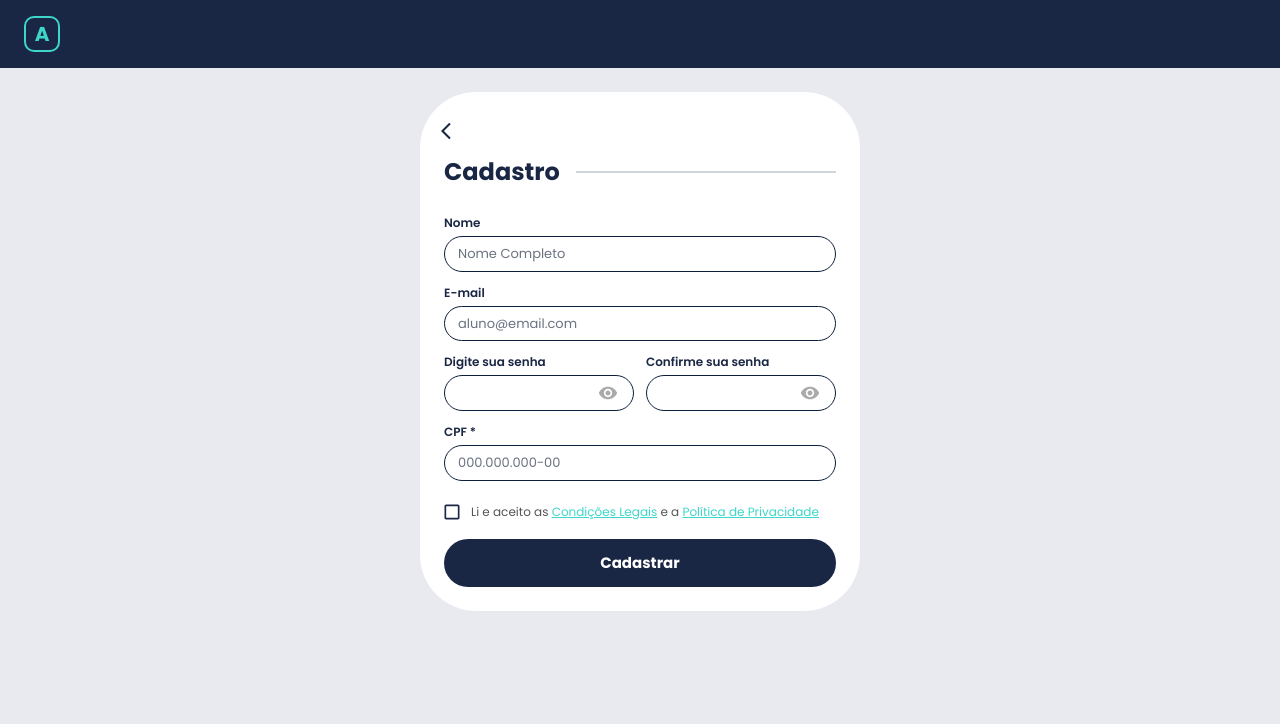
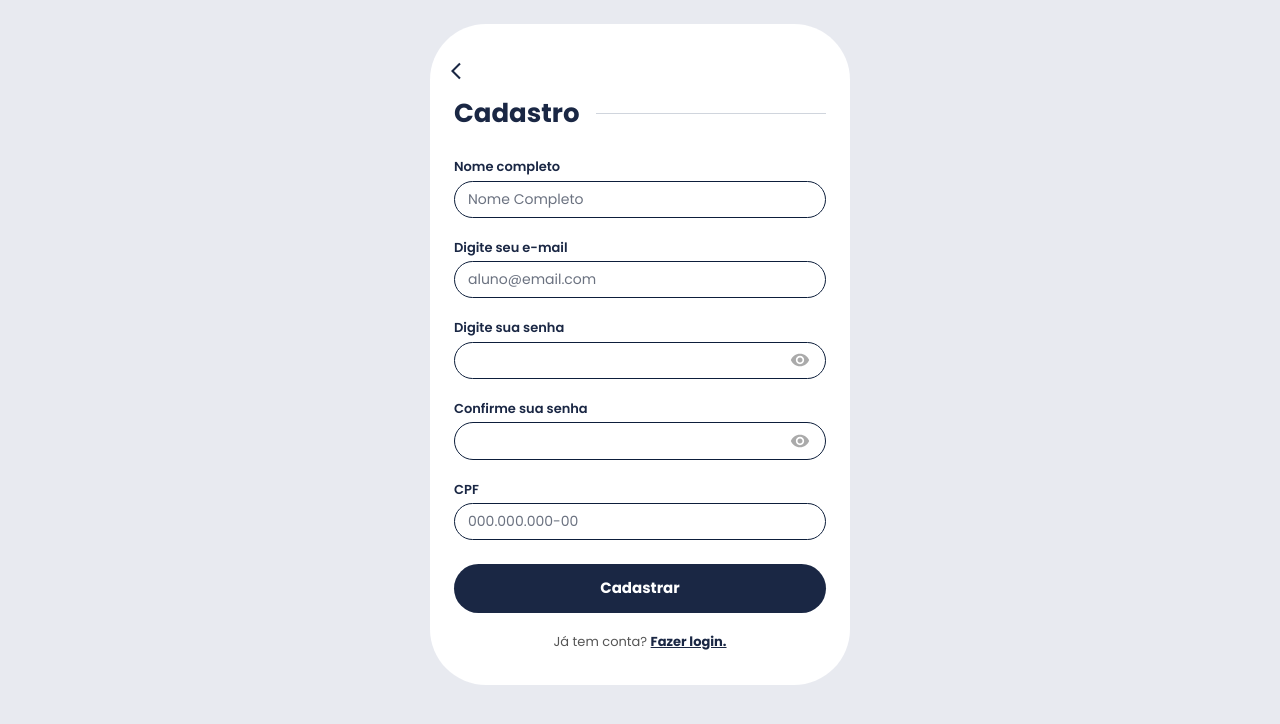
Before and after one commit to UCE020/UCE020-Front, a Next.js app: page /cadastro in a window 1280 px wide. Shown: the top 724 px of the page. Built offline with nearby package versions, Linux system fonts and the light colour scheme; what @mui/material-nextjs would draw is missing.

Commit message:
fix: login + cadastro

```diff
--- a/src/components/ui/button.tsx
+++ b/src/components/ui/button.tsx
@@ -5,14 +5,11 @@ import { Button as MuiButton, ButtonProps as MuiButtonProps, CircularProgress }
 import { clsx, type ClassValue } from 'clsx';
 import { twMerge } from 'tailwind-merge';
 
-/**
- * Utilitário para fundir classes Tailwind sem conflitos
- */
+/* Utilitário para fundir classes Tailwind sem conflitos */
 function cn(...inputs: ClassValue[]) {
   return twMerge(clsx(inputs));
 }
 
-// Corrigido: Removidos caracteres especiais 'ç', 'ó' e '/' que causavam erro de sintaxe
 interface ButtonProps extends Omit<MuiButtonProps, 'color'> {
   variant?: 'contained' | 'outlined' | 'text';
   color?: 'primary' | 'secondary' | 'error' | 'success' | 'warning';
--- a/src/features/auth/RegisterForm.tsx
+++ b/src/features/auth/RegisterForm.tsx
@@ -3,31 +3,36 @@
 import { useState } from "react";
 import { useRouter } from "next/navigation";
 import {
-  Box, Typography, Button, IconButton,
-  InputAdornment, CircularProgress, Alert,
+  Box, Typography, IconButton,
+  InputAdornment, Alert,
   FormControl, OutlinedInput, FormHelperText,
-  Checkbox, FormControlLabel,
 } from "@mui/material";
+import { Button } from "@/components/ui/button";
 import { Visibility, VisibilityOff, ArrowBackIos } from "@mui/icons-material";
 import { UseRegister } from "./useRegister";
 import { UserProfile } from "../../types/userProfile";
 
 // ── Estilos reutilizáveis ────────────────────────────────
-const labelSx = { fontSize: 12, fontWeight: 600, color: "#1a2744", mb: 0.5 };
+const labelSx = {
+  fontSize: 13,
+  fontWeight: 600,
+  color: "#1a2744",
+  mb: 0.5,
+};
 
 const inputSx = (hasError = false) => ({
   borderRadius: 2,
   bgcolor: "#fff",
-  fontSize: 13,
   "& fieldset": { borderColor: hasError ? "#d32f2f" : "#d0d5dd" },
   "&:hover fieldset": { borderColor: hasError ? "#d32f2f" : "#3dd6c8" },
   "&.Mui-focused fieldset": { borderColor: hasError ? "#d32f2f" : "#3dd6c8" },
+  "& input": { fontSize: 14 },
 });
 
 // ── Subcomponente: campo com label ───────────────────────
 function Field({
   label, value, onChange, type = "text",
-  placeholder, error, helperText, endAdornment, onBlur,
+  placeholder, error, helperText, endAdornment, onBlur, mt,
 }: {
   label: string; value: string;
   onChange: (v: string) => void;
@@ -35,10 +40,11 @@ function Field({
   error?: boolean; helperText?: string;
   endAdornment?: React.ReactNode;
   onBlur?: () => void;
+  mt?: number;
 }) {
   return (
     <Box>
-      <Typography sx={labelSx}>{label}</Typography>
+      <Typography sx={{ ...labelSx, mt: mt ?? 0 }}>{label}</Typography>
       <FormControl fullWidth size="small" error={error}>
         <OutlinedInput
           type={type}
@@ -55,79 +61,55 @@ function Field({
   );
 }
 
-// ── Wrapper comum (header + card) ────────────────────────
-function AuthCard({ onBack, children, hideBack = false }: {
-  onBack: () => void;
-  children: React.ReactNode;
-  hideBack?: boolean;
-}) {
-  return (
-    <Box sx={{ minHeight: "100dvh", bgcolor: "#e8eaf0", display: "flex", flexDirection: "column" }}>
-      <Box sx={{ bgcolor: "#1a2744", px: 3, py: 2 }}>
-        <Box sx={{
-          width: 36, height: 36, borderRadius: "10px",
-          border: "2.5px solid #3dd6c8",
-          display: "flex", alignItems: "center", justifyContent: "center",
-          fontWeight: 800, fontSize: 20, color: "#3dd6c8",
-        }}>A</Box>
-      </Box>
-
-      <Box sx={{
-        mx: "auto", mt: 3, mb: 4,
-        width: "100%", maxWidth: 440,
-        bgcolor: "#fff", borderRadius: 4, px: 3, py: 3,
-      }}>
-        {}
-        {!hideBack && (
-          <IconButton onClick={onBack} size="small" sx={{ mb: 1, ml: -1, color: "#1a2744" }}>
-            <ArrowBackIos fontSize="small" />
-          </IconButton>
-        )}
-
-        <Box sx={{ display: "flex", alignItems: "center", gap: 2, mb: 3 }}>
-          <Typography sx={{ fontSize: 24, fontWeight: 700, color: "#1a2744", whiteSpace: "nowrap" }}>
-            Cadastro
-          </Typography>
-          <Box sx={{ flex: 1, height: "1.5px", bgcolor: "#d0d5dd" }} />
-        </Box>
-
-        {children}
-      </Box>
-    </Box>
-  );
-}
-
 // ── ETAPA 1: Formulário ──────────────────────────────────
 function StepForm({ onSubmit, loading, error }: {
   onSubmit: (data: UserProfile) => void;
   loading: boolean;
   error: string | null;
 }) {
+  const router = useRouter();
   const [fields, setFields] = useState({
     nome: "", email: "",
     senha: "", confirmaSenha: "", cpf: "",
   });
-  const [showSenha, setShowSenha]     = useState(false);
+  const [showSenha, setShowSenha]       = useState(false);
   const [showConfirma, setShowConfirma] = useState(false);
-  const [touched, setTouched]         = useState<Record<string, boolean>>({});
-  const [termos, setTermos]           = useState(false);
-  const [termosError, setTermosError] = useState(false);
+  const [touched, setTouched]           = useState<Record<string, boolean>>({});
 
-  const set = (k: string) => (v: string) => setFields((f) => ({ ...f, [k]: v }));
+  const set  = (k: string) => (v: string) => setFields((f) => ({ ...f, [k]: v }));
   const blur = (k: string) => () => setTouched((t) => ({ ...t, [k]: true }));
   const err  = (k: string) => touched[k] && fields[k as keyof typeof fields].trim() === "";
-  const senhasDiferem = touched.confirmaSenha && fields.confirmaSenha !== "" && fields.senha !== fields.confirmaSenha;
+
+  const validateEmail = (email: string) =>
+    /^[\w-.]+@([\w-]+\.)+[\w-]{2,4}$/.test(email);
+
+  const validateCpf = (cpf: string) => {
+    cpf = cpf.replace(/[^\d]/g, "");
+    if (cpf.length !== 11 || /^(\d)\1{10}$/.test(cpf)) return false;
+    let sum = 0, remainder;
+    for (let i = 1; i <= 9; i++) sum += parseInt(cpf[i - 1]) * (11 - i);
+    remainder = (sum * 10) % 11;
+    if (remainder === 10 || remainder === 11) remainder = 0;
+    if (remainder !== parseInt(cpf[9])) return false;
+    sum = 0;
+    for (let i = 1; i <= 10; i++) sum += parseInt(cpf[i - 1]) * (12 - i);
+    remainder = (sum * 10) % 11;
+    if (remainder === 10 || remainder === 11) remainder = 0;
+    return remainder === parseInt(cpf[10]);
+  };
+
+  const senhasDiferem =
+    touched.confirmaSenha &&
+    fields.confirmaSenha !== "" &&
+    fields.senha !== fields.confirmaSenha;
 
   function handleSubmit(e: React.FormEvent) {
     e.preventDefault();
-    const allTouched = Object.fromEntries(Object.keys(fields).map((k) => [k, true]));
-    console.log(fields);
-    setTouched(allTouched);
-    setTermosError(!termos);
-    const hasEmpty = Object.values(fields).some((v) => v.trim() === "");
-    if (hasEmpty || !termos || senhasDiferem) return;
+    setTouched(Object.fromEntries(Object.keys(fields).map((k) => [k, true])));
+    const isEmailValid = validateEmail(fields.email);
+    const isCpfValid   = validateCpf(fields.cpf);
+    if (Object.values(fields).some((v) => v.trim() === "") || senhasDiferem || !isEmailValid || !isCpfValid) return;
 
-    // Mapeia para UserProfile (id vazio pois ainda não existe no backend)
     const userProfile: UserProfile = {
       id: "",
       name: fields.nome,
@@ -135,7 +117,6 @@ function StepForm({ onSubmit, loading, error }: {
       cpf: fields.cpf,
       password: fields.senha,
     };
-
     onSubmit(userProfile);
   }
 
@@ -152,71 +133,79 @@ function StepForm({ onSubmit, loading, error }: {
       {error && <Alert severity="error" sx={{ mb: 2, borderRadius: 2 }}>{error}</Alert>}
 
       {/* Nome */}
-      <Box sx={{ mb: 1.5 }}>
-        <Field label="Nome"      value={fields.nome}      onChange={set("nome")}
-               onBlur={blur("nome")}      error={err("nome")}      helperText="Obrigatório" placeholder="Nome Completo" />
-      </Box>
+      <Field label="Nome completo" value={fields.nome} onChange={set("nome")}
+             onBlur={blur("nome")} error={err("nome")} helperText="O nome é obrigatório."
+             placeholder="Nome Completo" />
 
       {/* E-mail */}
-      <Box sx={{ mb: 1.5 }}>
-        <Field label="E-mail" value={fields.email} onChange={set("email")} type="email"
-               onBlur={blur("email")} error={err("email")} helperText="Obrigatório" placeholder="aluno@email.com" />
-      </Box>
+      <Field label="Digite seu e-mail" value={fields.email} onChange={set("email")} type="email"
+             mt={2.5}
+             onBlur={blur("email")}
+             error={err("email") || (touched.email && !validateEmail(fields.email))}
+             helperText={err("email") ? "O e-mail é obrigatório." : "E-mail inválido."}
+             placeholder="aluno@email.com" />
 
-      {/* Senha + Confirma */}
-      <Box sx={{ display: "grid", gridTemplateColumns: "1fr 1fr", gap: 1.5, mb: 1.5 }}>
+      {/* Senha */}
       <Field label="Digite sua senha" value={fields.senha} onChange={set("senha")}
-               type={showSenha ? "text" : "password"} onBlur={blur("senha")}
-               error={err("senha")} helperText="Obrigatório"
+             type={showSenha ? "text" : "password"} mt={2.5}
+             onBlur={blur("senha")} error={err("senha")} helperText="A senha é obrigatória."
              endAdornment={eyeBtn(showSenha, () => setShowSenha((p) => !p))} />
 
-        <Box>
+      {/* Confirma senha */}
       <Field label="Confirme sua senha" value={fields.confirmaSenha} onChange={set("confirmaSenha")}
-                 type={showConfirma ? "text" : "password"} onBlur={blur("confirmaSenha")}
+             type={showConfirma ? "text" : "password"} mt={2.5}
+             onBlur={blur("confirmaSenha")}
              error={err("confirmaSenha") || senhasDiferem}
-                 helperText={senhasDiferem ? "Senhas não coincidem" : "Obrigatório"}
+             helperText={senhasDiferem ? "As senhas não coincidem." : "Obrigatório."}
              endAdornment={eyeBtn(showConfirma, () => setShowConfirma((p) => !p))} />
-        </Box>
-      </Box>
 
       {/* CPF */}
-      <Box sx={{ mb: 1.5 }}>
-        <Field label="CPF *" value={fields.cpf} onChange={set("cpf")}
-               onBlur={blur("cpf")} error={err("cpf")} helperText="Obrigatório" placeholder="000.000.000-00" />
+      <Field label="CPF" value={fields.cpf} onChange={set("cpf")}
+             mt={2.5}
+             onBlur={blur("cpf")}
+             error={err("cpf") || (touched.cpf && !validateCpf(fields.cpf))}
+             helperText={err("cpf") ? "O CPF é obrigatório." : "CPF inválido."}
+             placeholder="000.000.000-00" />
+
+      <Button
+        type="submit"
+        fullWidth
+        isLoading={loading}
+        sx={{
+          mt: 3,
+          py: 1.4,
+          borderRadius: 50,
+          bgcolor: "#1a2744",
+          color: "#ffffff",
+          fontWeight: 700,
+          fontSize: 15,
+          "&:hover": { bgcolor: "#111c33" },
+          "&.Mui-disabled": { bgcolor: "#b0b0b0", color: "#ffffff" },
+        }}
+      >
+        Cadastrar
+      </Button>
+
+      {/* Já tem conta? */}
+      <Box sx={{ textAlign: "center", mt: 2 }}>
+        <Typography component="span" sx={{ fontSize: 13, color: "#555" }}>
+          Já tem conta?{" "}
+        </Typography>
+        <Typography
+          component="span"
+          onClick={() => { router.push("/login") }}
+          sx={{
+            fontSize: 13,
+            color: "#1a2744",
+            fontWeight: 700,
+            textDecoration: "underline",
+            cursor: "pointer",
+            "&:hover": { color: "#3dd6c8" },
+          }}
+        >
+          Fazer login.
+        </Typography>
       </Box>
-
-      {/* Termos */}
-      <FormControlLabel
-        control={
-          <Checkbox
-            checked={termos}
-            onChange={(e) => { setTermos(e.target.checked); setTermosError(false); }}
-            size="small"
-            sx={{ color: termosError ? "#d32f2f" : "#1a2744", "&.Mui-checked": { color: "#3dd6c8" } }}
-          />
-        }
-        label={
-          <Typography sx={{ fontSize: 12, color: termosError ? "#d32f2f" : "#555" }}>
-            Li e aceito as{" "}
-            <Box component="span" sx={{ color: "#3dd6c8", textDecoration: "underline", cursor: "pointer" }}>
-              Condições Legais
-            </Box>
-            {" "}e a{" "}
-            <Box component="span" sx={{ color: "#3dd6c8", textDecoration: "underline", cursor: "pointer" }}>
-              Política de Privacidade
-            </Box>
-          </Typography>
-        }
-      />
-      {termosError && (
-        <Typography sx={{ fontSize: 11, color: "#d32f2f", ml: 1 }}>
-          Você deve aceitar os termos.
-        </Typography>
-      )}
-
-      <Button type="submit" fullWidth disabled={loading} sx={btnSx("#1a2744", "#111c33")}>
-        {loading ? <CircularProgress size={22} sx={{ color: "#fff" }} /> : "Cadastrar"}
-      </Button>
     </Box>
   );
 }
@@ -228,7 +217,6 @@ function StepCode({ code, setCode, onSubmit, loading, error }: {
 }) {
   return (
     <Box>
-      {/*Logo grande */}
       <Box sx={{ textAlign: "center", mb: 3 }}>
         <Box sx={{
           width: 90, height: 90, borderRadius: "20px",
@@ -254,8 +242,23 @@ function StepCode({ code, setCode, onSubmit, loading, error }: {
         />
       </FormControl>
 
-      <Button fullWidth onClick={onSubmit} disabled={loading || code.trim() === ""} sx={btnSx("#3dd6c8", "#2bbfb2")}>
-        {loading ? <CircularProgress size={22} sx={{ color: "#fff" }} /> : "Enviar"}
+      <Button
+        fullWidth
+        onClick={onSubmit}
+        disabled={loading || code.trim() === ""}
+        isLoading={loading}
+        sx={{
+          py: 1.4,
+          borderRadius: 50,
+          bgcolor: "#3dd6c8",
+          color: "#ffffff",
+          fontWeight: 700,
+          fontSize: 15,
+          "&:hover": { bgcolor: "#2bbfb2" },
+          "&.Mui-disabled": { bgcolor: "#b0b0b0", color: "#ffffff" },
+        }}
+      >
+        Enviar
       </Button>
     </Box>
   );
@@ -276,7 +279,19 @@ function StepSuccess({ onAccess }: { onAccess: () => void }) {
         E-mail confirmado com sucesso
       </Typography>
 
-      <Button fullWidth onClick={onAccess} sx={btnSx("#1a2744", "#111c33")}>
+      <Button
+        fullWidth
+        onClick={onAccess}
+        sx={{
+          py: 1.4,
+          borderRadius: 50,
+          bgcolor: "#1a2744",
+          color: "#ffffff",
+          fontWeight: 700,
+          fontSize: 15,
+          "&:hover": { bgcolor: "#111c33" },
+        }}
+      >
         Acessar Minha Conta
       </Button>
     </Box>
@@ -294,20 +309,40 @@ export function RegisterForm() {
   }
 
   return (
-    <AuthCard onBack={handleBack} hideBack={step === "success"}>
+    <Box sx={{
+      minHeight: "100dvh",
+      bgcolor: "#e8eaf0",
+      display: "flex",
+      flexDirection: "column",
+    }}>
+      <Box sx={{
+        mx: "auto", mt: 3, mb: 4,
+        width: "100%", maxWidth: 420,
+        bgcolor: "#fff",
+        borderRadius: 4,
+        px: 3, py: 4,
+      }}>
+        {/* Botão voltar */}
+        {step !== "success" && (
+          <IconButton onClick={handleBack} size="small" sx={{ mb: 1, ml: -1, color: "#1a2744" }}>
+            <ArrowBackIos fontSize="small" />
+          </IconButton>
+        )}
+
+        {/* Título com linha divisória */}
+        {step === "form" && (
+          <Box sx={{ display: "flex", alignItems: "center", gap: 2, mb: 3 }}>
+            <Typography sx={{ fontSize: 26, fontWeight: 700, color: "#1a2744", whiteSpace: "nowrap" }}>
+              Cadastro
+            </Typography>
+            <Box sx={{ flex: 1, height: "1.5px", bgcolor: "#d0d5dd" }} />
+          </Box>
+        )}
+
         {step === "form"    && <StepForm    onSubmit={submitForm} loading={loading} error={error} />}
         {step === "code"    && <StepCode    code={code} setCode={setCode} onSubmit={submitCode} loading={loading} error={error} />}
         {step === "success" && <StepSuccess onAccess={() => router.push("/home")} />}
-    </AuthCard>
+      </Box>
+    </Box>
   );
 }
-
-// ── Estilo botão ─────────────────────────────────────────
-const btnSx = (bg: string, hover: string) => ({
-  mt: 1, py: 1.4, borderRadius: 50,
-  bgcolor: bg, color: "#fff",
-  fontWeight: 700, fontSize: 15,
-  textTransform: "none",
-  "&:hover": { bgcolor: hover },
-  "&.Mui-disabled": { bgcolor: "#ccc", color: "#fff" },
-});
```
Also changed, not shown: src/features/auth/loginForm.tsx (+7 -24 lines), 1 other file (tests, documents, lock files or other folders). Lines whose indentation alone changed are shown as unchanged.
